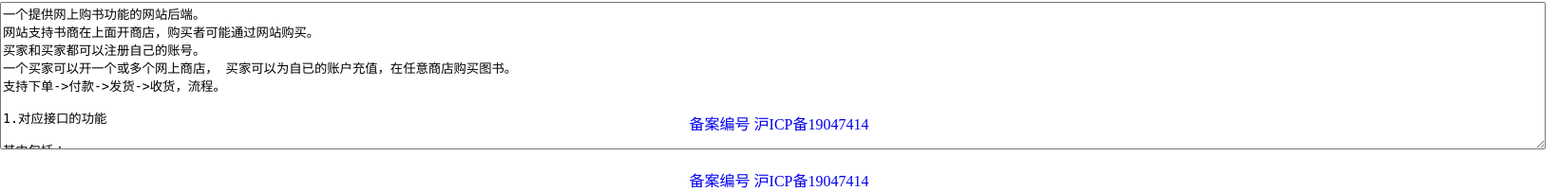
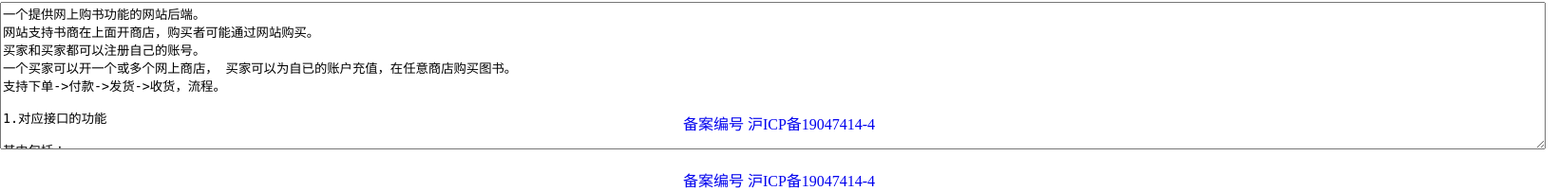
Before and after one commit to nchen909/bookstore, a Python web app: template be/templates/operation.html in a window 1640 px wide. Shown: the part 1875-2077 px from the top of the page at 95% size. Run offline with Jinja, Linux system fonts and the light colour scheme; the template is opened without the code that fills it, so the values that code supplies are empty.

```diff
--- a/be/templates/login.html
+++ b/be/templates/login.html
@@ -70,7 +70,7 @@
                 </textarea>
             </div>
             <div class="footer">
-            <p style="text-align: center"><a href="http://icp.chinaz.com/info?q=%E6%B2%AAICP%E5%A4%8719047414%E5%8F%B7-1">备案编号 沪ICP备19047414</a></p>
+            <p style="text-align: center"><a href="http://icp.chinaz.com/home/info?host=noname.asia">备案编号 沪ICP备19047414-4</a></p>
             </div>
         </div>
     </body>
--- a/be/templates/loginskip.html
+++ b/be/templates/loginskip.html
@@ -73,7 +73,7 @@
 <span style="font-size:24px;">5秒之后自动跳转到操作界面。。。</span>
             </div>
             <div class="footer">
-            <p style="text-align: center"><a href="http://icp.chinaz.com/info?q=%E6%B2%AAICP%E5%A4%8719047414%E5%8F%B7-1">备案编号 沪ICP备19047414</a></p>
+            <p style="text-align: center"><a href="http://icp.chinaz.com/home/info?host=noname.asia">备案编号 沪ICP备19047414-4</a></p>
             </div>
         </div>
     </body>
--- a/be/templates/operation.html
+++ b/be/templates/operation.html
@@ -326,11 +326,11 @@
                 <br>
         </div>
         <div>
-            <p style="text-align: center"><a href="http://icp.chinaz.com/info?q=%E6%B2%AAICP%E5%A4%8719047414%E5%8F%B7-1">备案编号 沪ICP备19047414</a></p>
+            <p style="text-align: center"><a href="http://icp.chinaz.com/home/info?host=noname.asia">备案编号 沪ICP备19047414-4</a></p>
         </div>
     </body>
             <div class="footer">
-            <p style="text-align: center"><a href="http://icp.chinaz.com/info?q=%E6%B2%AAICP%E5%A4%8719047414%E5%8F%B7-1">备案编号 沪ICP备19047414</a></p>
+            <p style="text-align: center"><a href="http://icp.chinaz.com/home/info?host=noname.asia">备案编号 沪ICP备19047414-4</a></p>
             </div>
 <script>
     function myFunction() {
--- a/be/templates/search.html
+++ b/be/templates/search.html
@@ -46,7 +46,7 @@
             </div>
     </body>
             <div class="footer">
-            <p style="text-align: center"><a href="http://icp.chinaz.com/info?q=%E6%B2%AAICP%E5%A4%8719047414%E5%8F%B7-1">备案编号 沪ICP备19047414</a></p>
+            <p style="text-align: center"><a href="http://icp.chinaz.com/home/info?host=noname.asia">备案编号 沪ICP备19047414-4</a></p>
             </div>
 <script>
 function myFunction1() {
--- a/be/templates/search2.html
+++ b/be/templates/search2.html
@@ -62,7 +62,7 @@
             </div>
     </body>
             <div class="footer">
-            <p style="text-align: center"><a href="http://icp.chinaz.com/info?q=%E6%B2%AAICP%E5%A4%8719047414%E5%8F%B7-1">备案编号 沪ICP备19047414</a></p>
+            <p style="text-align: center"><a href="http://icp.chinaz.com/home/info?host=noname.asia">备案编号 沪ICP备19047414-4</a></p>
             </div>
 <script>
 function myFunction1() {
```
